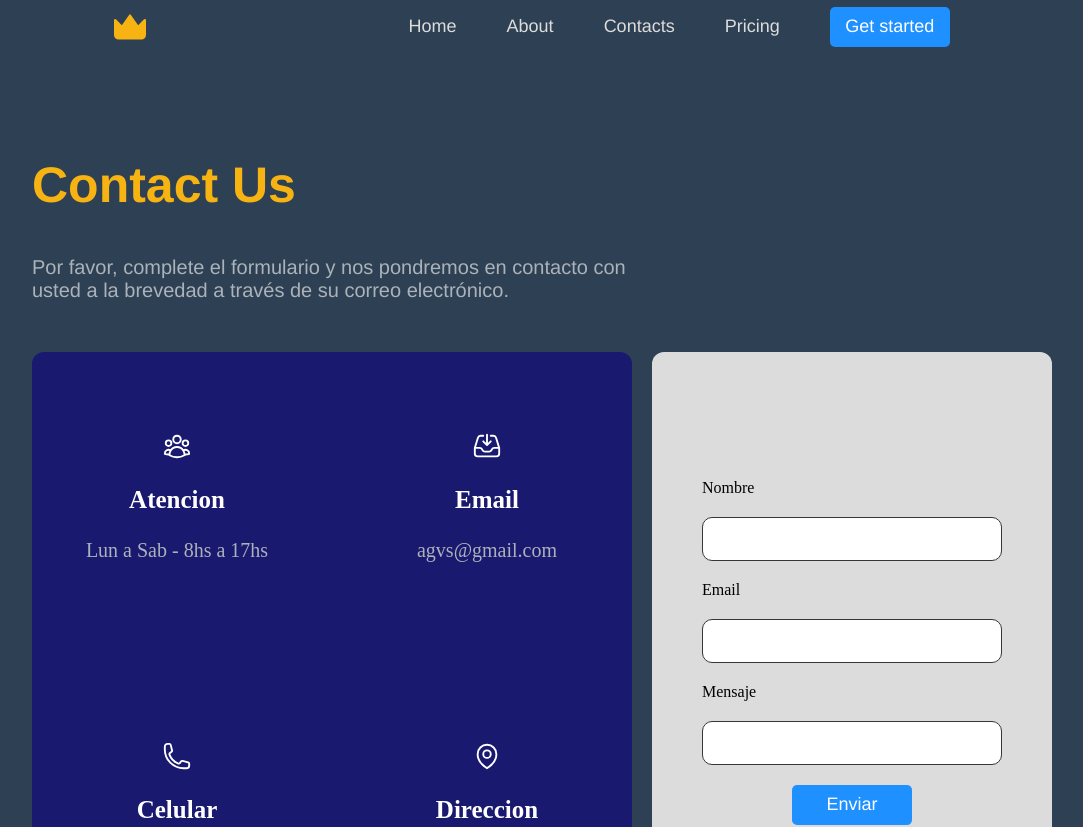
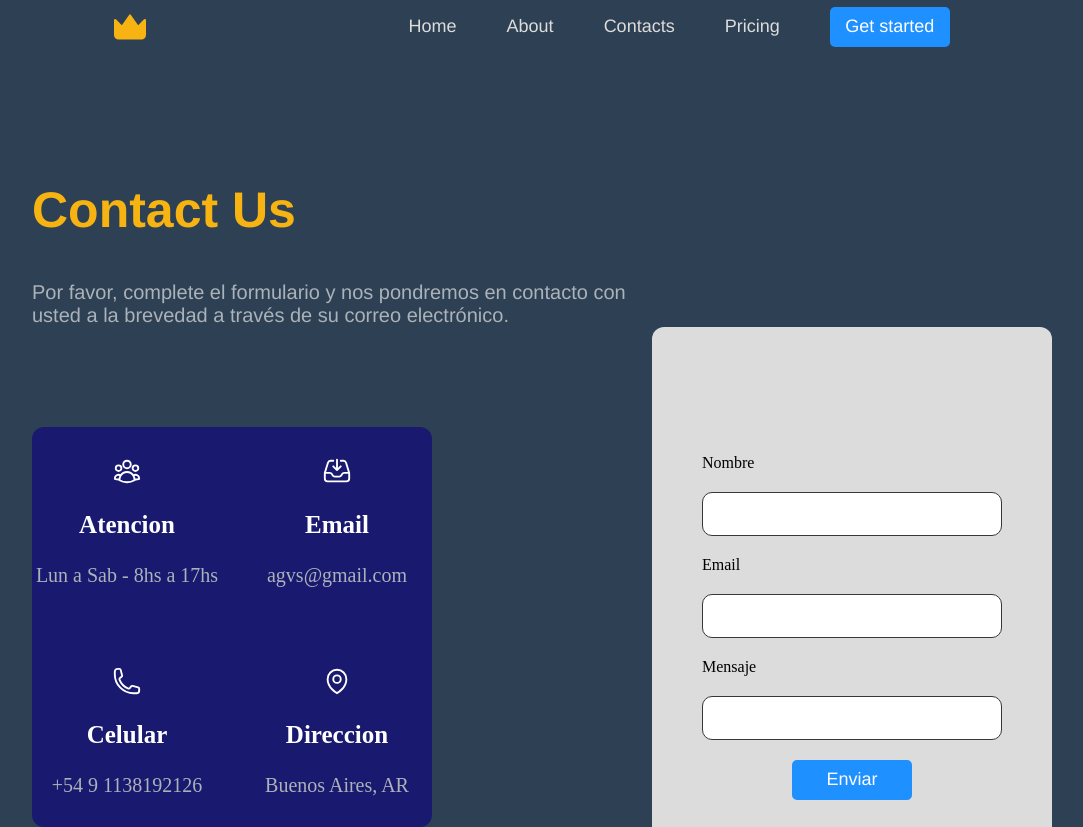
Before and after one commit to Soyagvs/diplo-react-tp, a React (Vite) app: page /contacts in a window 1280 px wide. Shown: the top 827 px of the page, without its empty margins (108-1191 px from the left). Built offline with nearby package versions, Linux system fonts and the light colour scheme.

Commit message:
add new style in css to contacts

```diff
--- a/src/pages/contacts/Contacts.css
+++ b/src/pages/contacts/Contacts.css
@@ -52,11 +52,12 @@ input {
     align-items: center;
     grid-template-columns: repeat(2, 1fr);
     gap: 20px;
-    width: 600px;
+    width: 400px;
     margin-top: 100px;
     background-color: midnightblue;
     border-radius: 12px;
     color: white;
+    height: 400px;
 }
 
 .contact-main {
@@ -76,8 +77,10 @@ input {
 
 .others {
     display: flex;
-    gap: 20px;
-    margin-top: -50px;
+    justify-content: center;
+    align-items: center;
+    gap: 220px;
+    margin-top: -100px;
 }
 
 h3{
```
